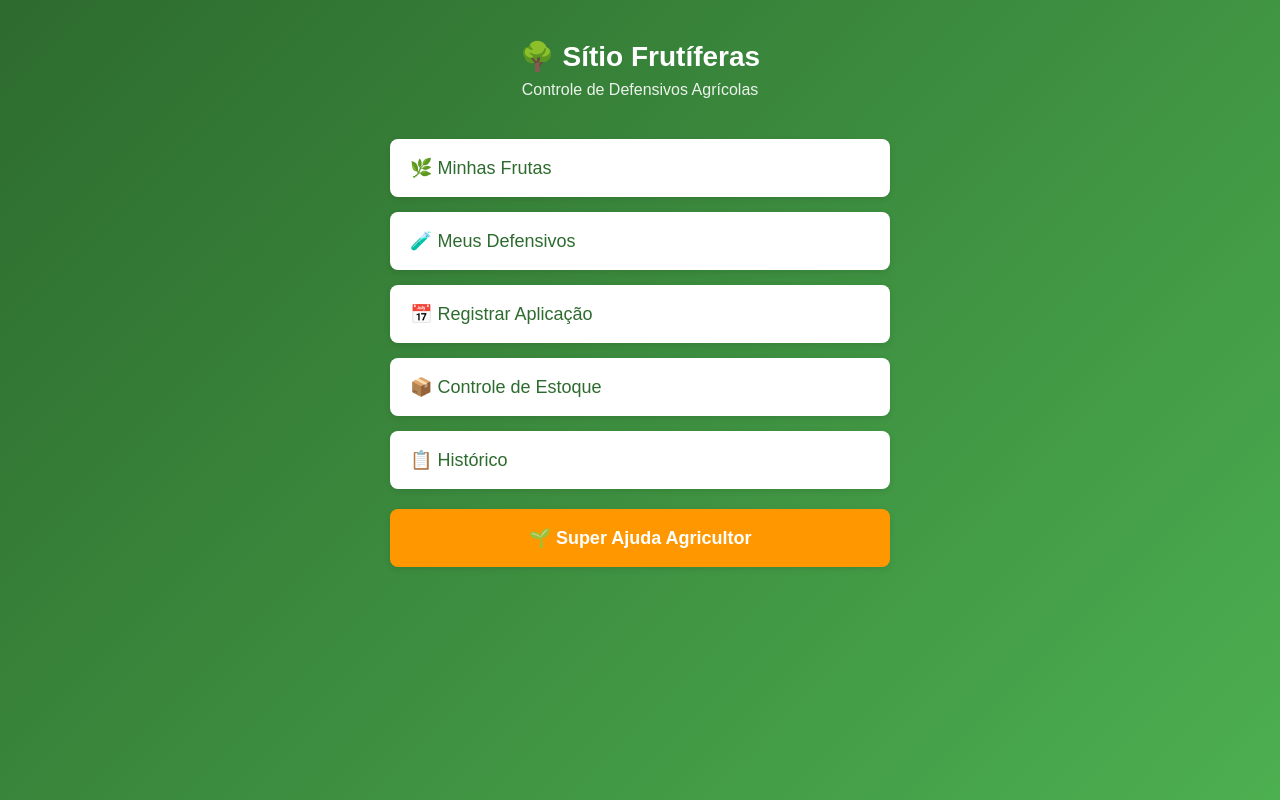
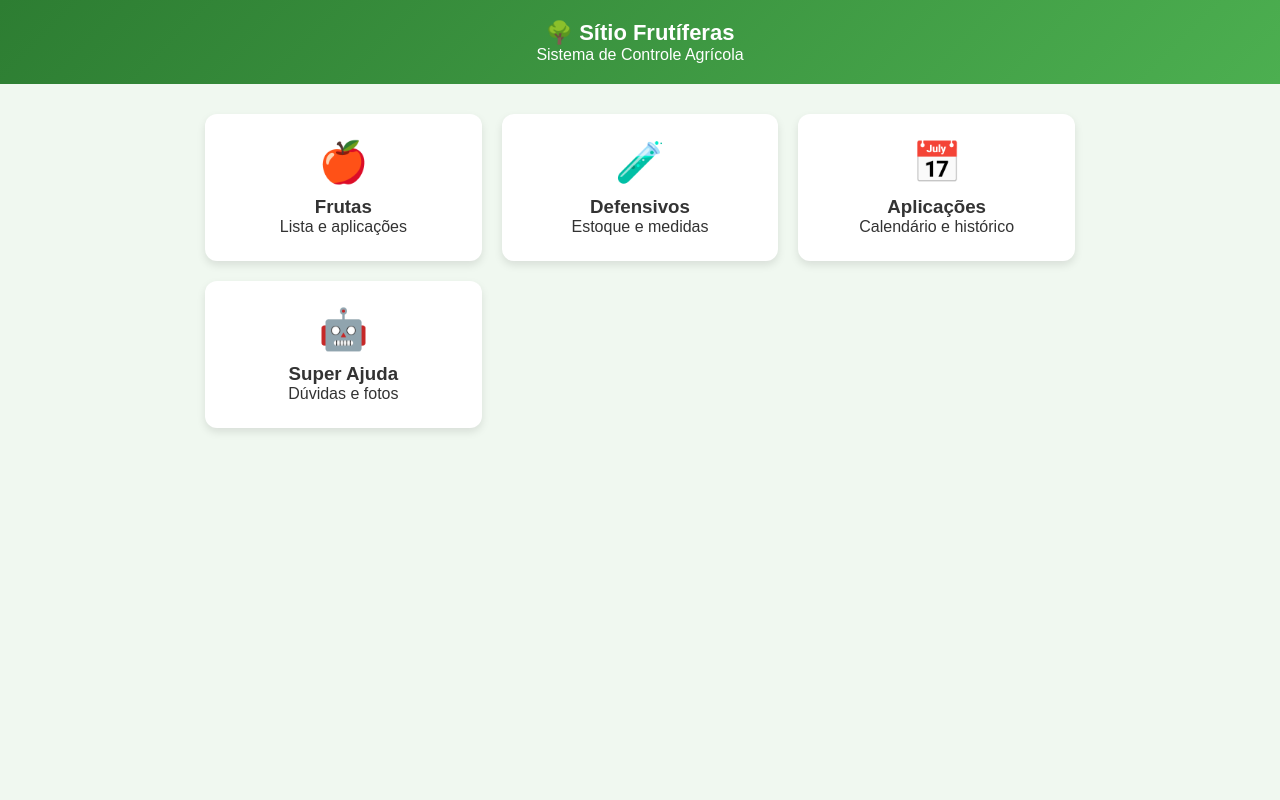
Before and after one commit to nandosarcondicionado-gif/sitio-frutiferas, a plain HTML site: page index.html in a window 1280 px wide. Drawn offline with Linux system fonts and the light colour scheme.

Commit message:
Update index.html

```diff
--- a/index.html
+++ b/index.html
@@ -6,52 +6,44 @@
     <title>Controle Agrícola - Sítio Frutíferas</title>
     <style>
         * { margin: 0; padding: 0; box-sizing: border-box; font-family: Arial, sans-serif; }
-        body {
-            background: linear-gradient(135deg, #2d6b2e, #4caf50);
-            min-height: 100vh;
-            padding: 40px 20px;
-        }
-        .container { max-width: 500px; margin: 0 auto; text-align: center; }
-        .logo { color: white; margin-bottom: 40px; }
-        .logo h1 { font-size: 28px; margin-bottom: 8px; }
-        .logo p { font-size: 16px; opacity: 0.9; }
-        .menu-btn {
-            display: block;
-            background: white;
-            color: #2d6b2e;
-            text-decoration: none;
-            padding: 18px 20px;
-            margin-bottom: 15px;
-            border-radius: 8px;
-            font-size: 18px;
-            font-weight: 500;
-            text-align: left;
-            box-shadow: 0 2px 6px rgba(0,0,0,0.1);
-            transition: transform 0.2s;
-        }
-        .menu-btn:hover { transform: translateY(-2px); }
-        .ajuda-btn {
-            background: #ff9800;
-            color: white;
-            text-align: center;
-            margin-top: 20px;
-            font-weight: bold;
-        }
+        body { background: #f0f8f0; min-height: 100vh; }
+        header { background: linear-gradient(135deg, #2d7d32, #4caf50); color: white; padding: 20px; text-align: center; }
+        .container { max-width: 900px; margin: 20px auto; padding: 0 15px; }
+        .menu-grid { display: grid; grid-template-columns: repeat(auto-fit, minmax(250px, 1fr)); gap: 20px; margin-top: 30px; }
+        .menu-card { background: white; border-radius: 12px; padding: 25px; text-align: center; box-shadow: 0 4px 8px rgba(0,0,0,0.1); cursor: pointer; transition: transform 0.3s; text-decoration: none; color: #333; }
+        .menu-card:hover { transform: translateY(-5px); }
+        .menu-card span { font-size: 40px; display: block; margin-bottom: 10px; }
+        h1 { font-size: 22px; }
     </style>
 </head>
 <body>
+    <header>
+        <h1>🌳 Sítio Frutíferas</h1>
+        <p>Sistema de Controle Agrícola</p>
+    </header>
     <div class="container">
-        <div class="logo">
-            <h1>🌳 Sítio Frutíferas</h1>
-            <p>Controle de Defensivos Agrícolas</p>
+        <div class="menu-grid">
+            <a href="frutas.html" class="menu-card">
+                <span>🍎</span>
+                <h3>Frutas</h3>
+                <p>Lista e aplicações</p>
+            </a>
+            <a href="defensivos.html" class="menu-card">
+                <span>🧪</span>
+                <h3>Defensivos</h3>
+                <p>Estoque e medidas</p>
+            </a>
+            <a href="aplicacoes.html" class="menu-card">
+                <span>📅</span>
+                <h3>Aplicações</h3>
+                <p>Calendário e histórico</p>
+            </a>
+            <a href="ajuda.html" class="menu-card">
+                <span>🤖</span>
+                <h3>Super Ajuda</h3>
+                <p>Dúvidas e fotos</p>
+            </a>
         </div>
-
-        <a href="frutas.html" class="menu-btn">🌿 Minhas Frutas</a>
-        <a href="defensivos.html" class="menu-btn">🧪 Meus Defensivos</a>
-        <a href="aplicacoes.html" class="menu-btn">📅 Registrar Aplicação</a>
-        <a href="defensivos.html" class="menu-btn">📦 Controle de Estoque</a>
-        <a href="aplicacoes.html" class="menu-btn">📋 Histórico</a>
-        <a href="ajuda.html" class="menu-btn ajuda-btn">🌱 Super Ajuda Agricultor</a>
     </div>
 </body>
 </html>
```
